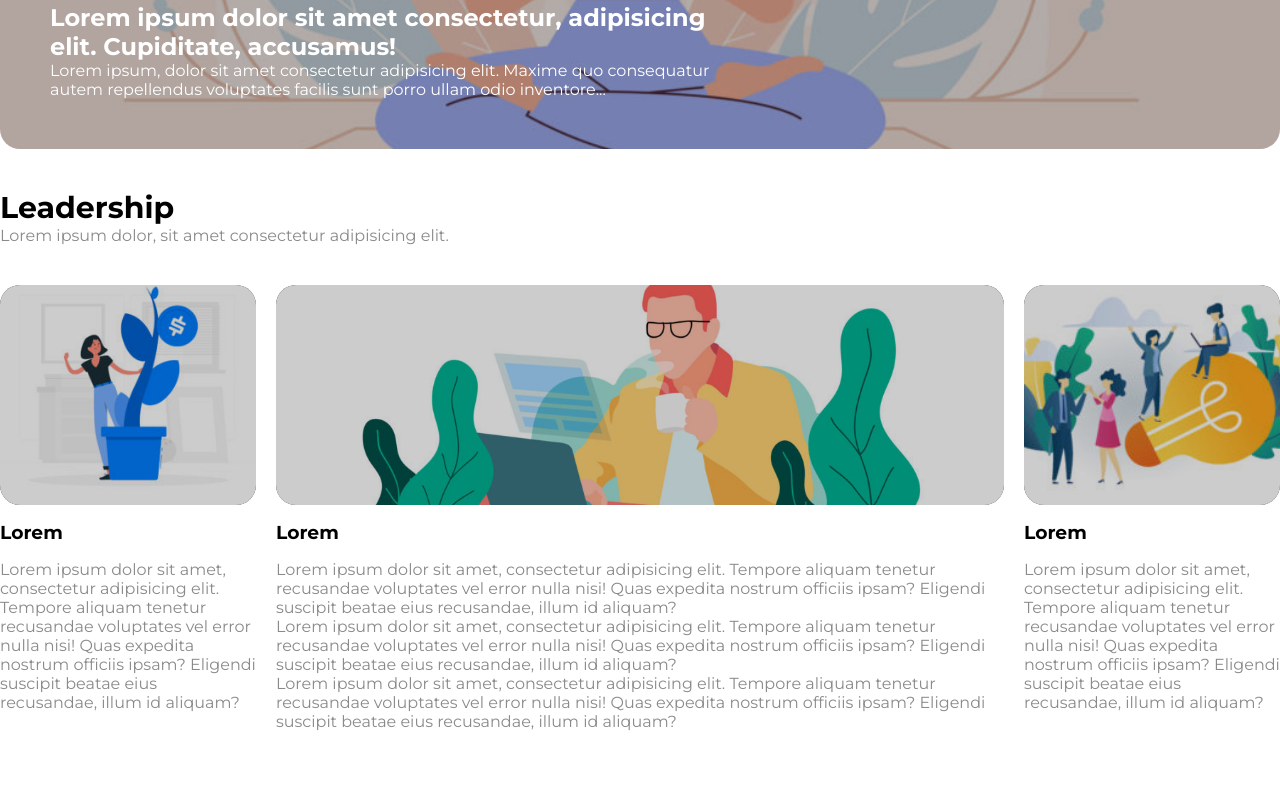
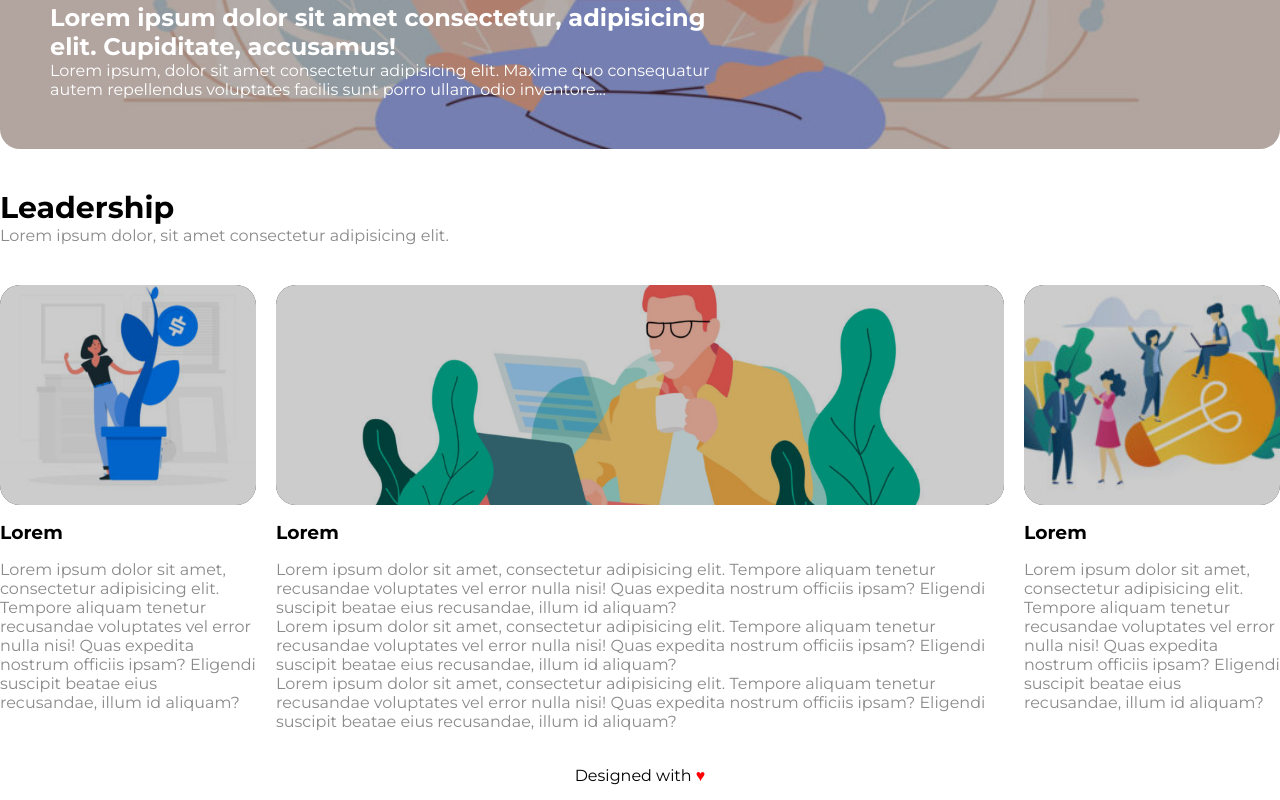
Before and after one commit to smboolean63/htmlcss-wp, a plain HTML site: page index.html in a window 1280 px wide. Shown: the part 573-1373 px from the top of the page. Before the commit the page ends 1324 px from the top, so only its background shows below. Drawn offline with Linux system fonts and the light colour scheme.

Commit message:
Aggiunto Footer

```diff
--- a/css/style.css
+++ b/css/style.css
@@ -157,3 +157,17 @@
     display: block;
     object-fit: cover;
 }
+
+/*------------
+    Footer
+-------------*/
+
+footer {
+    text-align: center;
+    color: #000;
+    padding: 15px 0;
+}
+
+.heart {
+    color: red;
+}
--- a/index.html
+++ b/index.html
@@ -100,7 +100,9 @@
             </main>
             <!-- /corpo della pagina -->
             <!-- pie di pagina -->
-            <footer></footer>
+            <footer>
+                Designed with <span class="heart">&hearts;</span>
+            </footer>
             <!-- /pie di pagina -->
         </div>
     </body>
```
